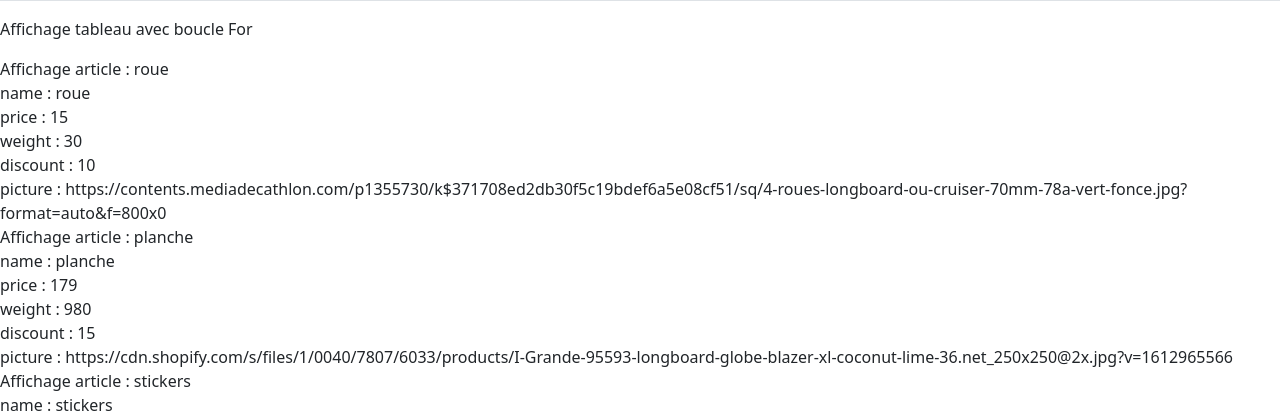
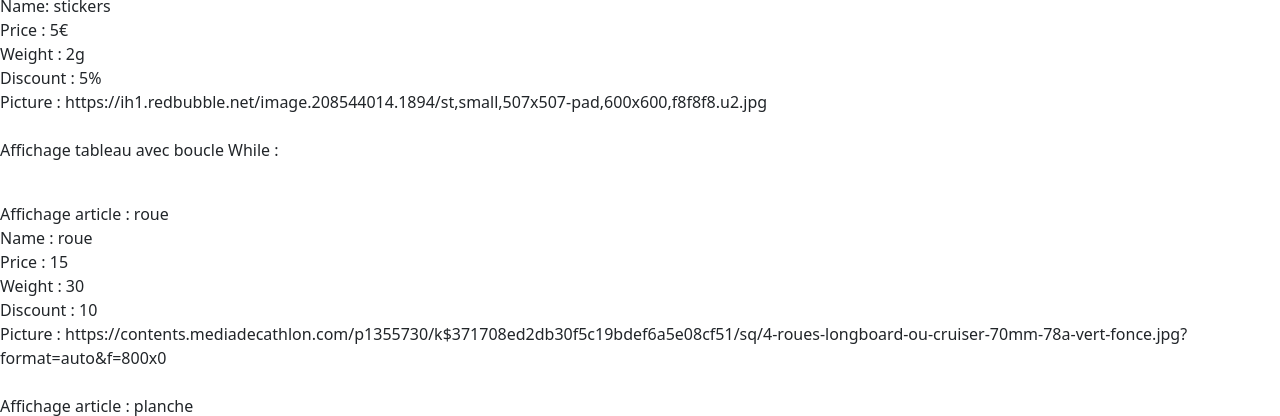
Before and after one commit to Elise-FR/boutique, a PHP site: page /multidimensional-catalog.php in a window 1280 px wide. Shown: the part 2656-3072 px from the top of the page. Run offline with PHP 8.4, Linux system fonts and the light colour scheme.

Commit message:
boucle foreach et boucle while après remédiations

```diff
--- a/multidimensional-catalog.php
+++ b/multidimensional-catalog.php
@@ -77,76 +77,59 @@
     </table>
 
 
-
-    <table class="table">
-
-        <?php
-
-        $index = 0;
-
-        while ($index < count($products)) {
-
-            $tableau_index = array_keys($products);
-            $affichage = $tableau_index[$index];
-        ?>
-            <tr>
-                <?php
-
-                $index2 = 0;
-
-                while ($index2 < count($products[$affichage])) {
-
-                    $tableau_index2 = array_values($products[$affichage]);
-                    $affichage2 = $tableau_index2[$index2];
-
-
-                    $tableau_index3 = array_keys($products[$affichage]);
-                    $caracteristiques = $tableau_index3[$index2];
-                ?>
-                    <td>
-
-
-
-                        <?php if ($caracteristiques == "picture") {
-                        ?>
-
-                            <img src="<?php echo $affichage2 ?>">
-                        <?php
-
-                            $index2 += 1;
-
-                            continue;
-                        }
-
-                        echo $caracteristiques . " : " . $affichage2 ?>
-                    </td>
-                <?php $index2 += 1;
-                }
-
-                ?>
-
-            </tr>
-        <?php
-            $index += 1;
-        }
-        ?>
-
-    </table>
-
-
-    <p> Affichage tableau avec boucle For</p>
+    <p> Affichage tableau avec boucle For : </p>
 
     <?php
 
     $keys = array_keys($products);
-    for($i =0; $i <count($products); $i++) {
+    for ($i = 0; $i < count($products); $i++) {
 
         echo "Affichage article : " . $keys[$i] . "<br/>";
 
-        foreach($products[$keys[$i]] as $key => $value) {
+        foreach ($products[$keys[$i]] as $key => $value) {
 
             echo $key . " : " . $value . "<br/>";
         }
+    }
+
+    echo "<br/>"
+    ?>
+
+    <p> Affichage tableau avec boucle Foreach : </p>
+
+    <?php
+
+    foreach ($products as $key => $value) {
+
+        echo "Affichage article : " . $key . "<br/>";
+
+        echo "Name: " . $value['name'] . "<br/>" . "Price : " . $value['price'] . "€" . "<br/>" .
+            "Weight : " . $value['weight'] . "g" . "<br/>" . "Discount : " . $value['discount'] . "%" . "<br/>" .
+            "Picture : " . $value['picture'] . "<br/>";
+        echo "<br/>";
+    }
+
+
+    ?>
+
+    <p> Affichage tableau avec boucle While : </p>
+
+    <?php
+
+    $keys = array_keys($products);
+    $i = 0;
+
+    while ($i < count($products)) {
+
+        echo "<br/>";
+
+        echo "Affichage article : " . $keys[$i] . "<br/>";
+        echo "Name : " . $products[$keys[$i]]["name"] . "<br/>";
+        echo "Price : " . $products[$keys[$i]]["price"] . "<br/>";
+        echo "Weight : " . $products[$keys[$i]]["weight"] . "<br/>";
+        echo "Discount : " . $products[$keys[$i]]["discount"] . "<br/>";
+        echo "Picture : " . $products[$keys[$i]]["picture"] . "<br/>";
+        $i = $i + 1;
     }
 
 
```
